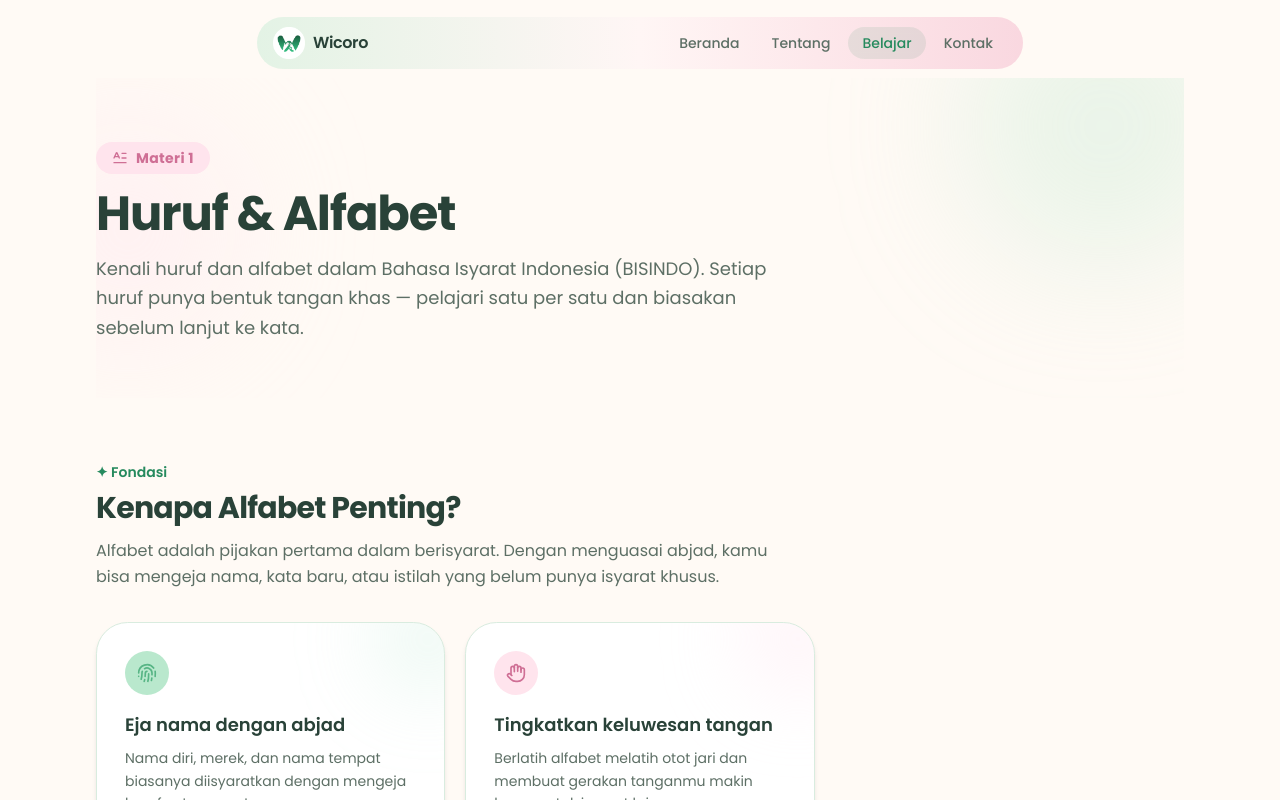
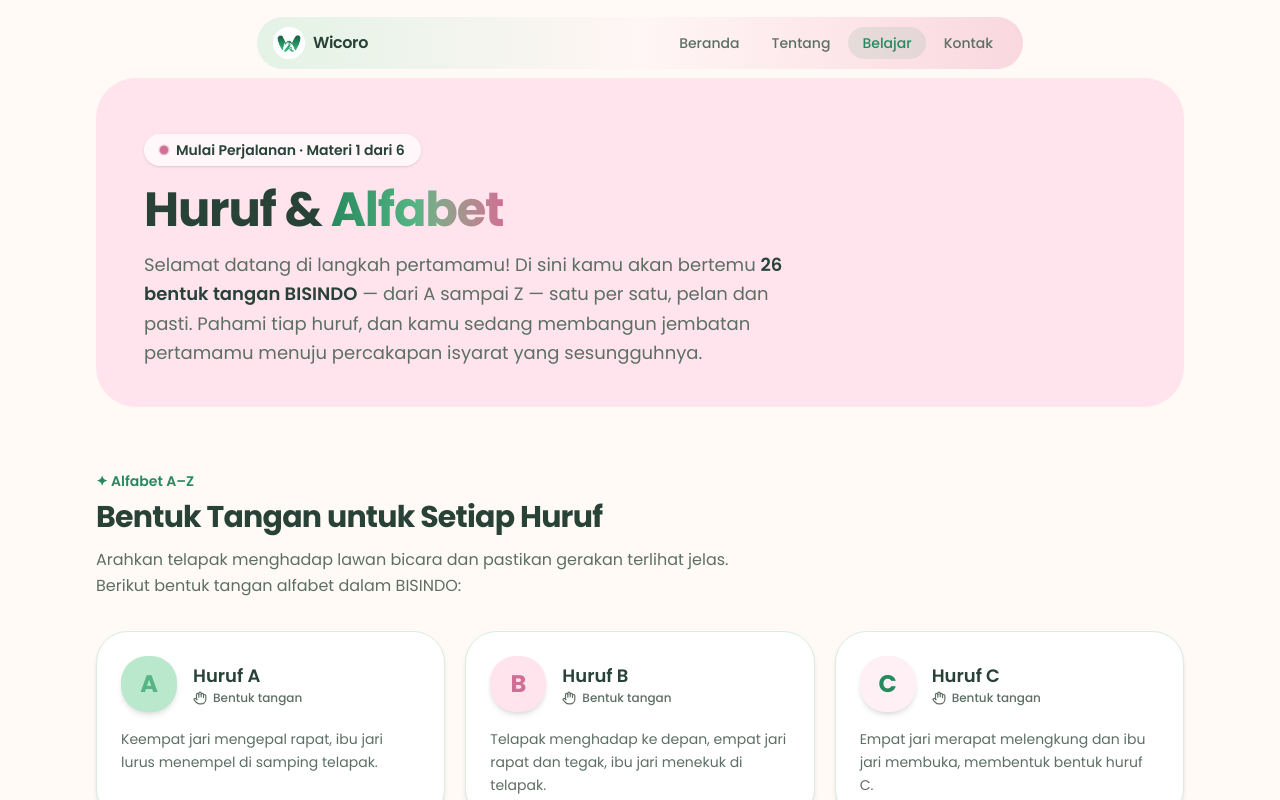
Before and after one commit to saph3n/wicoro, a Next.js app: page /belajar/materi-1 in a window 1280 px wide. Shown: the top 800 px of the page. Built offline with nearby package versions, Linux system fonts and the light colour scheme.

Commit message:
materi belajar 1

```diff
--- a/src/app/belajar/materi-1/page.tsx
+++ b/src/app/belajar/materi-1/page.tsx
@@ -1,7 +1,5 @@
-import { Fingerprint, Hand, LetterText } from "lucide-react"
-
 import { Container } from "@/components/common/container"
-import { LessonHero } from "@/components/belajar/lesson-hero"
+import { FadeIn } from "@/components/common/fade-in"
 import { LessonNav } from "@/components/belajar/lesson-nav"
 import { LessonSection } from "@/components/belajar/lesson-section"
 import { SignCard } from "@/components/belajar/sign-card"
@@ -42,45 +40,34 @@ export default function Materi1() {
   return (
     <div className="relative min-h-screen overflow-hidden">
       <Container>
-        <LessonHero
-          index="1"
-          title="Huruf & Alfabet"
-          description="Kenali huruf dan alfabet dalam Bahasa Isyarat Indonesia (BISINDO). Setiap huruf punya bentuk tangan khas — pelajari satu per satu dan biasakan sebelum lanjut ke kata."
-          icon={LetterText}
-        />
+        <div className="relative overflow-hidden rounded-[2.5rem] bg-coral-light px-6 pt-10 pb-8 sm:px-12 sm:pt-14 sm:pb-10">
+          <FadeIn>
+            <div className="inline-flex items-center gap-2 rounded-full bg-white/70 px-4 py-1.5 text-sm font-semibold shadow-sm">
+              <span className="relative flex size-2">
+                <span className="absolute inline-flex h-full w-full animate-ping rounded-full bg-[#cf6f95] opacity-75" />
+                <span className="relative inline-flex size-2 rounded-full bg-[#cf6f95]" />
+              </span>
+              Mulai Perjalanan · Materi 1 dari 6
+            </div>
 
-        <LessonSection
-          eyebrow="Fondasi"
-          title="Kenapa Alfabet Penting?"
-          description="Alfabet adalah pijakan pertama dalam berisyarat. Dengan menguasai abjad, kamu bisa mengeja nama, kata baru, atau istilah yang belum punya isyarat khusus."
-        >
-          <div className="grid gap-5 sm:grid-cols-2 lg:grid-cols-3">
-            <div className="group relative h-full overflow-hidden rounded-3xl border bg-card p-7 shadow-md shadow-black/8 transition-all duration-300 hover:-translate-y-2 hover:shadow-xl">
-              <div className="pointer-events-none absolute -top-10 -right-10 size-28 rounded-full bg-mint/25 blur-2xl" />
-              <div className="relative">
-                <div className="inline-flex rounded-2xl bg-mint text-mint-deep p-3">
-                  <Fingerprint className="size-5" aria-hidden="true" />
-                </div>
-                <h3 className="mt-4 text-lg font-semibold">Eja nama dengan abjad</h3>
-                <p className="mt-2 text-sm leading-relaxed text-muted-foreground">
-                  Nama diri, merek, dan nama tempat biasanya diisyaratkan dengan mengeja huruf satu per satu.
-                </p>
-              </div>
-            </div>
-            <div className="group relative h-full overflow-hidden rounded-3xl border bg-card p-7 shadow-md shadow-black/8 transition-all duration-300 hover:-translate-y-2 hover:shadow-xl">
-              <div className="pointer-events-none absolute -top-10 -right-10 size-28 rounded-full bg-coral-light/40 blur-2xl" />
-              <div className="relative">
-                <div className="inline-flex rounded-2xl bg-coral-light text-[#cf6f95] p-3">
-                  <Hand className="size-5" aria-hidden="true" />
-                </div>
-                <h3 className="mt-4 text-lg font-semibold">Tingkatkan keluwesan tangan</h3>
-                <p className="mt-2 text-sm leading-relaxed text-muted-foreground">
-                  Berlatih alfabet melatih otot jari dan membuat gerakan tanganmu makin luwes untuk isyarat lain.
-                </p>
-              </div>
-            </div>
-          </div>
-        </LessonSection>
+            <h1 className="mt-5 text-4xl font-bold tracking-tight text-balance sm:text-5xl">
+              Huruf &{" "}
+              <span className="bg-gradient-to-r from-primary via-mint-deep to-[#cf6f95] bg-clip-text text-transparent">
+                Alfabet
+              </span>
+            </h1>
+
+            <p className="mt-4 max-w-2xl text-base leading-relaxed text-muted-foreground sm:text-lg">
+              Selamat datang di langkah pertamamu! Di sini kamu akan bertemu{" "}
+              <span className="font-semibold text-foreground">
+                26 bentuk tangan BISINDO
+              </span>{" "}
+              — dari A sampai Z — satu per satu, pelan dan pasti. Pahami tiap
+              huruf, dan kamu sedang membangun jembatan pertamamu menuju
+              percakapan isyarat yang sesungguhnya.
+            </p>
+          </FadeIn>
+        </div>
 
         <LessonSection
           eyebrow="Alfabet A–Z"
--- a/src/app/belajar/materi-5/page.tsx
+++ b/src/app/belajar/materi-5/page.tsx
@@ -47,8 +47,6 @@ function DialogCard({
 }) {
   return (
     <div className="group relative overflow-hidden rounded-3xl border bg-card p-7 shadow-md shadow-black/8 transition-all duration-300 hover:-translate-y-2 hover:shadow-xl">
-      <div className="pointer-events-none absolute -top-10 -right-10 size-28 rounded-full bg-mint/25 blur-2xl" />
-
       <div className="relative">
         <div className="flex items-center gap-3">
           <span className="flex size-10 items-center justify-center rounded-2xl bg-mint text-mint-deep">
--- a/src/app/belajar/materi-6/page.tsx
+++ b/src/app/belajar/materi-6/page.tsx
@@ -103,8 +103,6 @@ const accents = ["mint", "coral", "peach"] as const
 function QuizCard({ index, q }: { index: number; q: (typeof questions)[number] }) {
   return (
     <div className="group relative overflow-hidden rounded-3xl border bg-card p-7 shadow-md shadow-black/8 transition-all duration-300 hover:-translate-y-2 hover:shadow-xl">
-      <div className="pointer-events-none absolute -top-10 -right-10 size-28 rounded-full bg-mint/25 blur-2xl" />
-
       <div className="relative">
         <div className="flex items-center gap-3">
           <span className="flex size-10 shrink-0 items-center justify-center rounded-2xl bg-mint text-mint-deep font-bold">
--- a/src/components/belajar/lesson-hero.tsx
+++ b/src/components/belajar/lesson-hero.tsx
@@ -11,13 +11,7 @@ interface LessonHeroProps {
 
 export function LessonHero({ index, title, description, icon: Icon }: LessonHeroProps) {
   return (
-    <div className="relative overflow-hidden">
-      {/* Decorative background blobs */}
-      <div className="pointer-events-none absolute inset-0" aria-hidden="true">
-        <div className="absolute -top-24 -right-16 size-72 rounded-full bg-mint/30 blur-3xl" />
-        <div className="absolute top-10 -left-20 size-56 rounded-full bg-coral-light/40 blur-3xl" />
-      </div>
-
+    <div className="relative">
       <div className="relative pt-12 pb-10 sm:pt-16 sm:pb-14">
         <FadeIn>
           <span className="inline-flex items-center gap-2 rounded-full bg-coral-light px-4 py-1.5 text-sm font-bold tracking-wide text-[#cf6f95]">
--- a/src/components/belajar/sign-card.tsx
+++ b/src/components/belajar/sign-card.tsx
@@ -20,8 +20,6 @@ interface SignCardProps {
 export function SignCard({ sign, name, description, accent = "mint" }: SignCardProps) {
   return (
     <div className="group relative h-full overflow-hidden rounded-3xl border bg-card p-6 shadow-md shadow-black/8 transition-all duration-300 hover:-translate-y-2 hover:shadow-xl hover:shadow-mint-deep/20">
-      {/* Decorative blob */}
-      <div className="pointer-events-none absolute -top-10 -right-10 size-28 rounded-full bg-mint/25 blur-2xl transition-transform duration-500 group-hover:scale-150" />
 
       <div className="relative">
         <div className="flex items-center gap-4">
--- a/src/components/belajar/tip-card.tsx
+++ b/src/components/belajar/tip-card.tsx
@@ -10,7 +10,6 @@ interface TipCardProps {
 export function TipCard({ title, description, icon: Icon = Lightbulb }: TipCardProps) {
   return (
     <div className="group relative h-full overflow-hidden rounded-3xl border border-amber-200/70 bg-amber-50/70 p-6 shadow-md shadow-black/8 transition-all duration-300 hover:-translate-y-2 hover:shadow-lg hover:shadow-amber-200/60">
-      <div className="pointer-events-none absolute -top-8 -right-8 size-24 rounded-full bg-amber-200/50 blur-2xl" />
 
       <div className="relative">
         <div className="inline-flex rounded-2xl bg-amber-200/80 p-3 text-amber-700 transition-transform duration-300 group-hover:scale-110">
```
